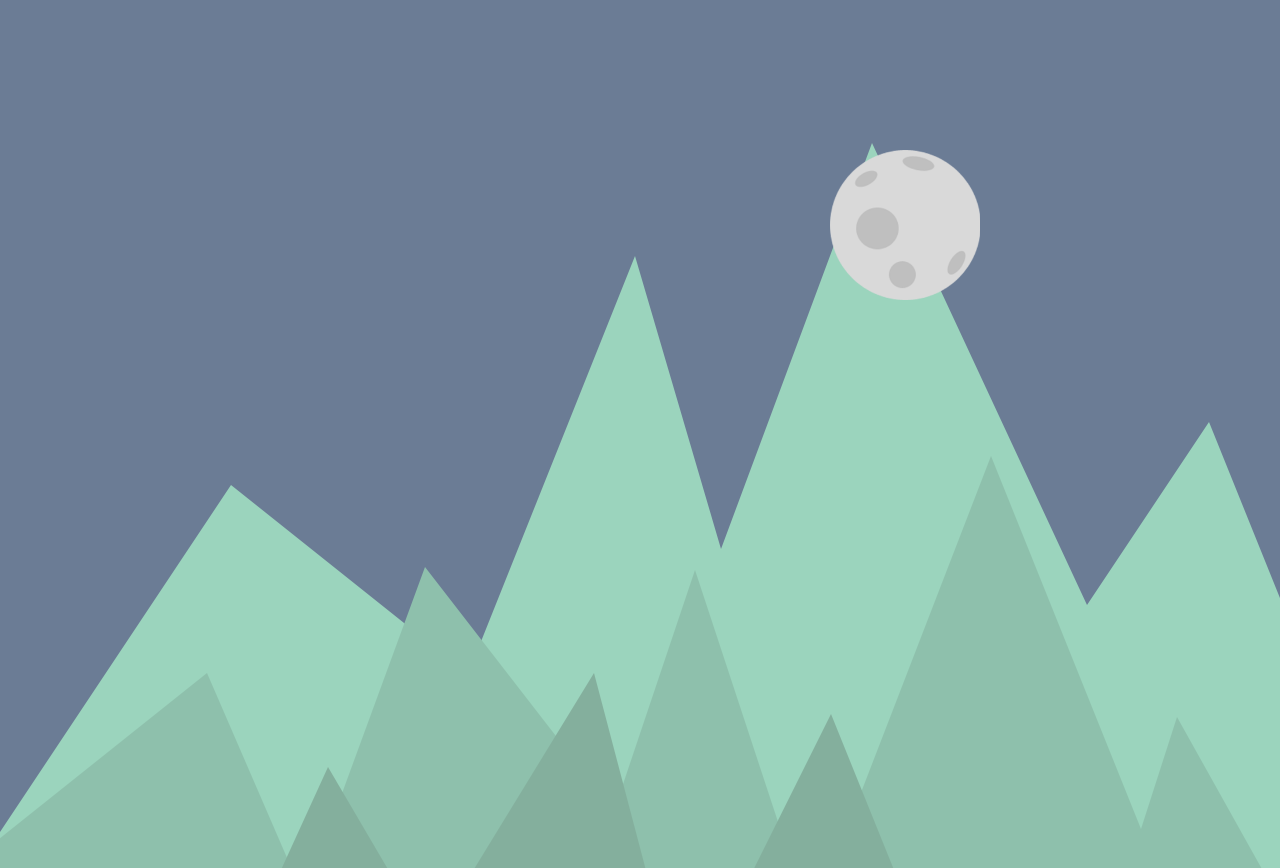
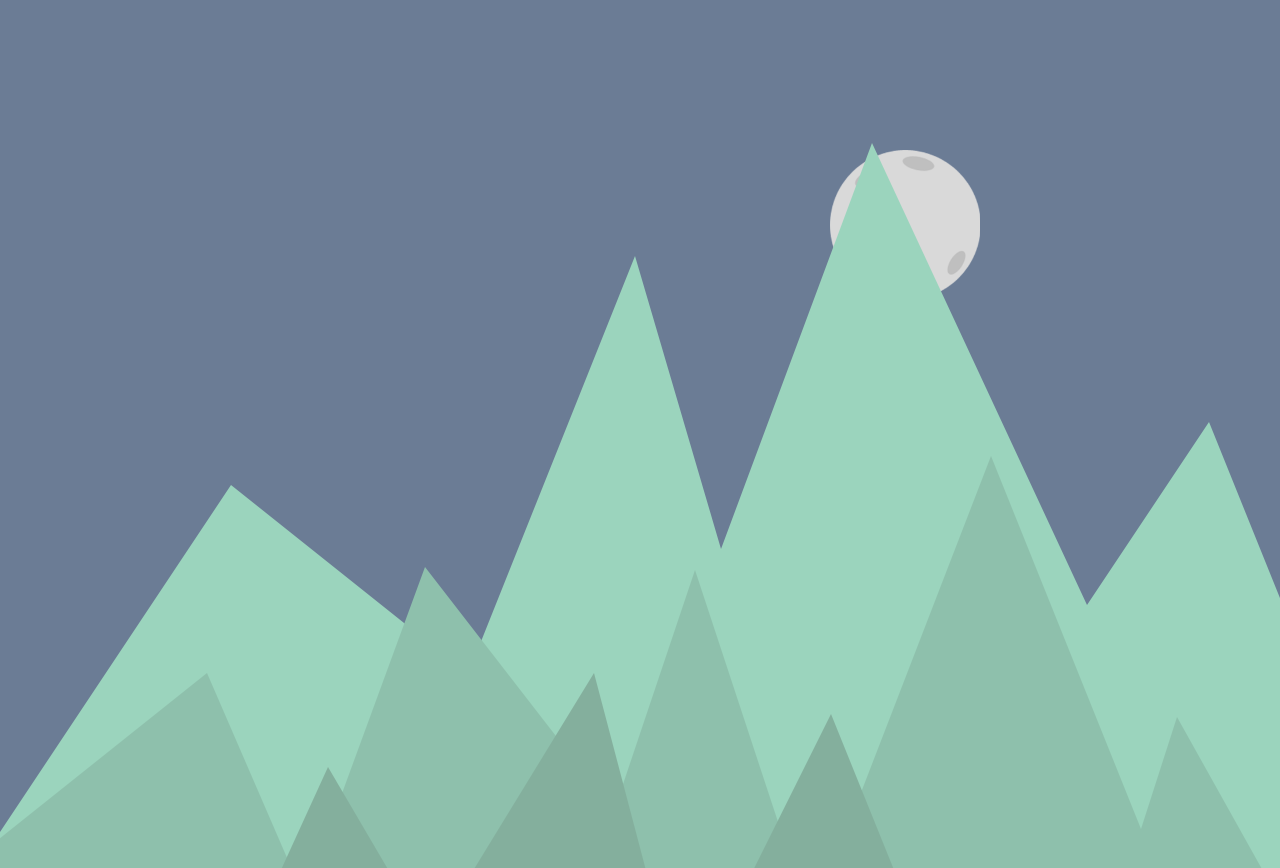
Before and after one commit to Soocy/itsajoke, a plain HTML site: page index.html in a window 1280 px wide. Shown: the top 868 px of the page. Drawn offline with nearby package versions, Linux system fonts and the light colour scheme.

Commit message:
just nothing

```diff
--- a/index.html
+++ b/index.html
@@ -12,9 +12,8 @@
   <body>
     <header>
       <div id="bglayer">
-        <div class="layer" id="layer1">
-          <div id="moon"></div>
-        </div>
+        <div id="moon"></div>
+        <div class="layer" id="layer1"></div>
         <div class="layer" id="layer2"></div>
         <div class="layer" id="layer3"></div>
       </div>
--- a/js/parallax.js
+++ b/js/parallax.js
@@ -13,6 +13,7 @@ $(document).ready(function () {
     function whereIam() {
         // var scrollLeft = $(window).scrollLeft();
         var scrollTop = $(window).scrollTop();
+        console.log(scrollTop);
         return scrollTop;
     }
 
@@ -22,5 +23,6 @@ $(document).ready(function () {
         $('#layer2').css('margin-top', (scrolled * 0.4) + 'px');
         $('#moon').css('margin-top', (scrolled * 0.1) + 'px');
         $('#layer1').css('margin-top', (scrolled * 0.6) + 'px');
+        console.log("megy");
     }
 });
```
Also changed, not shown: 1 other file.
